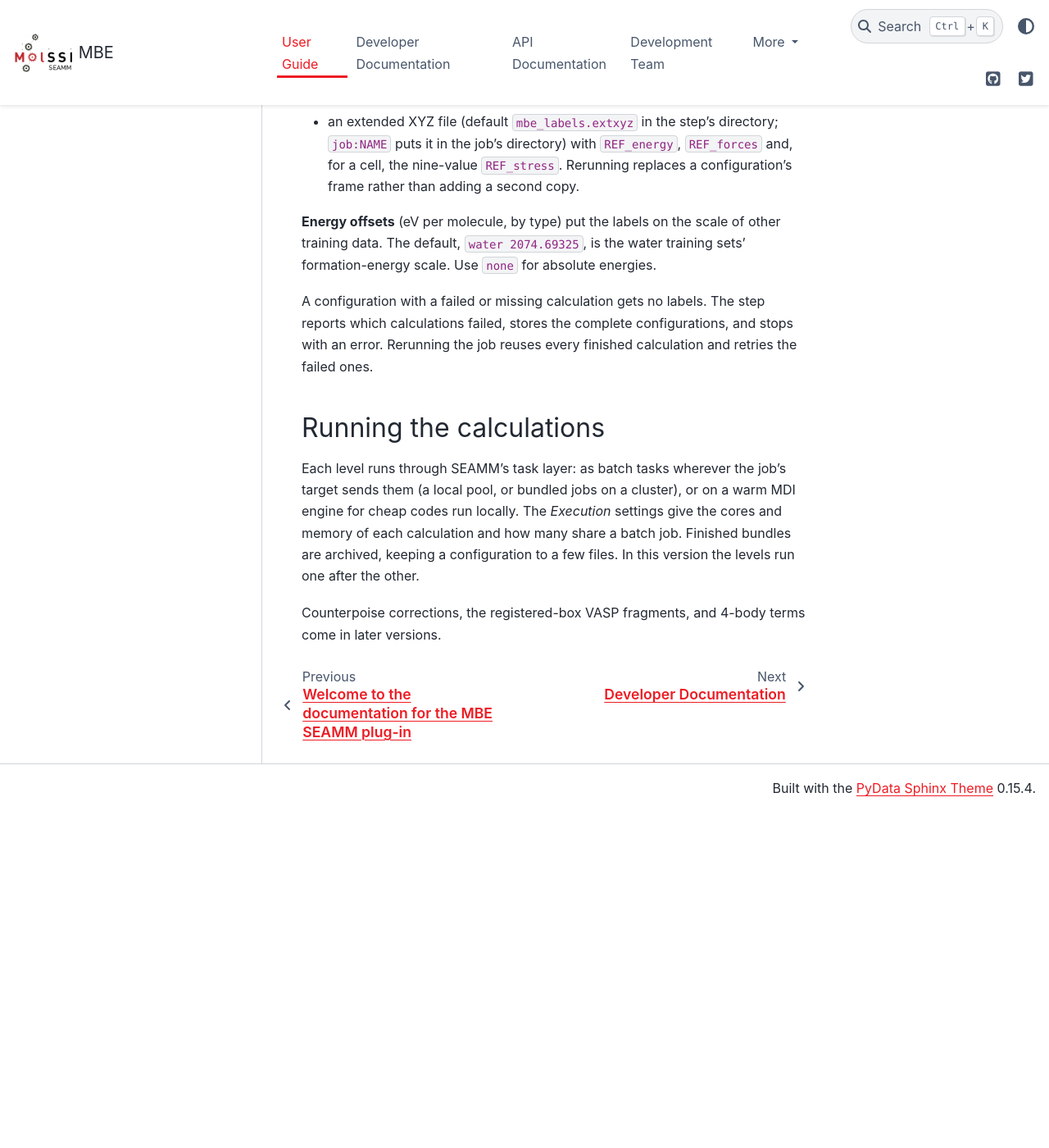
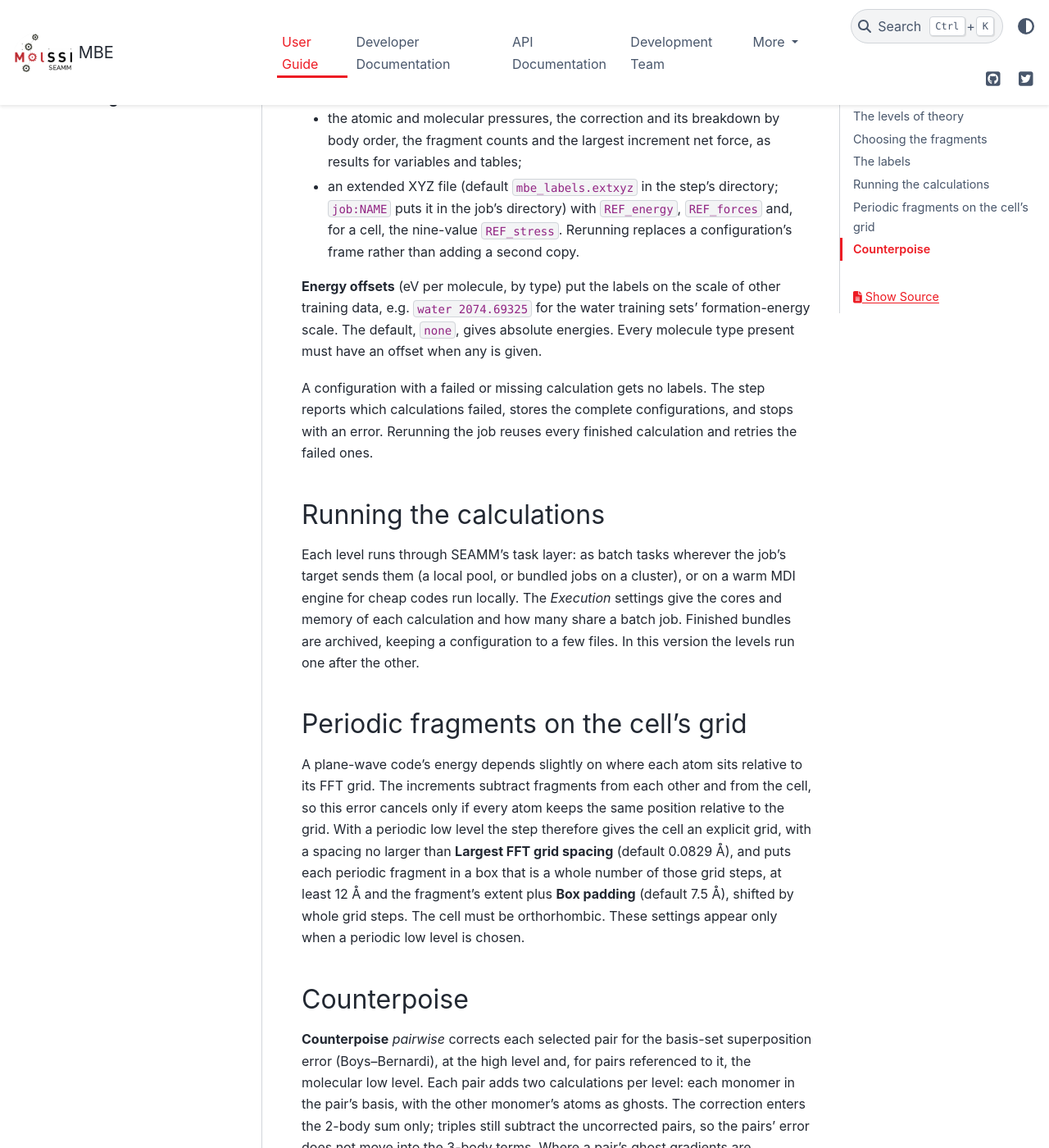
Before and after one commit to molssi-seamm/mbe_step, a Sphinx documentation site: the page built from docs/user_guide/index.rst, in a window 1280 px wide and 1400 px high, scrolled down 2399 px. Shown: the whole window at 82% size. Built offline with Sphinx 7.4.7 and the PyData theme 0.15.4, drawn with Linux system fonts in a browser that asks for light colours; pages that are not in the unit, such as notebooks, are missing from menus; before the commit the page ends 3389 px from its top, so only the background shows below that; some of the changed text lies outside the part shown.

Commit message:
Release prep: pin seamm-mbe 2026.10.3.1, HISTORY, user guide for counterpoise and the grid
Co-Authored-By: Claude Opus 5.5 <noreply@anthropic.com>

```diff
--- a/docs/user_guide/index.rst
+++ b/docs/user_guide/index.rst
@@ -36,11 +36,14 @@ The step uses up to four Model Chemistries:
 **Whole-system low level**
     The cheap level run on the whole cell or cluster. *automatic* uses the
     periodic low level for a cell and the molecular low level for a cluster.
+    For a cell with a periodic low level it must be that same level, so that the
+    compact fragments and the cell are the same calculation.
 
 Each field accepts any model chemistry the installed programs offer, typed or
 chosen, and ``$variables`` in its parts. A periodic level must come from a program
-that declares the sign convention of its stress. MOPAC does so from mopac_step
-2026.10.3.2.
+that declares the sign convention of its stress: MOPAC does from mopac_step
+2026.10.3.2, VASP from vasp_step 2026.10.3. A periodic low level applies only to
+periodic cells; for a cluster set it to *none*.
 
 Each increment is built entirely from calculations at its own low level. A triple
 referenced to the molecular level subtracts the molecular-level increments of its
@@ -96,8 +99,9 @@ For each configuration the step stores:
   replaces a configuration's frame rather than adding a second copy.
 
 **Energy offsets** (eV per molecule, by type) put the labels on the scale of
-other training data. The default, ``water 2074.69325``, is the water training
-sets' formation-energy scale. Use ``none`` for absolute energies.
+other training data, e.g. ``water 2074.69325`` for the water training sets'
+formation-energy scale. The default, ``none``, gives absolute energies. Every
+molecule type present must have an offset when any is given.
 
 A configuration with a failed or missing calculation gets no labels. The step
 reports which calculations failed, stores the complete configurations, and
@@ -114,5 +118,34 @@ memory of each calculation and how many share a batch job. Finished bundles are
 archived, keeping a configuration to a few files. In this version the levels run
 one after the other.
 
-Counterpoise corrections, the registered-box VASP fragments, and 4-body terms
-come in later versions.
+Periodic fragments on the cell's grid
+=====================================
+
+A plane-wave code's energy depends slightly on where each atom sits relative to
+its FFT grid. The increments subtract fragments from each other and from the
+cell, so this error cancels only if every atom keeps the same position relative to
+the grid. With a periodic low level the step therefore gives the cell an explicit
+grid, with a spacing no larger than **Largest FFT grid spacing** (default
+0.0829 Å), and puts each periodic fragment in a box that is a whole number of
+those grid steps, at least 12 Å and the fragment's extent plus **Box padding**
+(default 7.5 Å), shifted by whole grid steps. The cell must be orthorhombic.
+These settings appear only when a periodic low level is chosen.
+
+Counterpoise
+============
+
+**Counterpoise** *pairwise* corrects each selected pair for the basis-set
+superposition error (Boys–Bernardi), at the high level and, for pairs referenced
+to it, the molecular low level. Each pair adds two calculations per level: each
+monomer in the pair's basis, with the other monomer's atoms as ghosts. The
+correction enters the 2-body sum only; triples still subtract the uncorrected
+pairs, so the pairs' error does not move into the 3-body terms. Where a pair's
+ghost gradients are unphysical, the energy is corrected but the forces are left
+uncorrected, and the step counts these pairs. The total correction and that count
+are stored as results.
+
+Counterpoise needs a level that runs as batch calculations with ghost atoms, and
+is not available for periodic cells (it is hidden in the dialog when a periodic
+low level is chosen).
+
+4-body terms come in a later version.
--- a/requirements.txt
+++ b/requirements.txt
@@ -4,6 +4,6 @@ numpy
 seamm>=2026.10.3
 seamm-exec>=2026.10.3.1
 seamm-bsse>=2026.8.7.1
-seamm-mbe>=2026.10.3
+seamm-mbe>=2026.10.3.1
 seamm-util
 seamm-widgets
```
Also changed, not shown: HISTORY.rst (+15 -4 lines).
